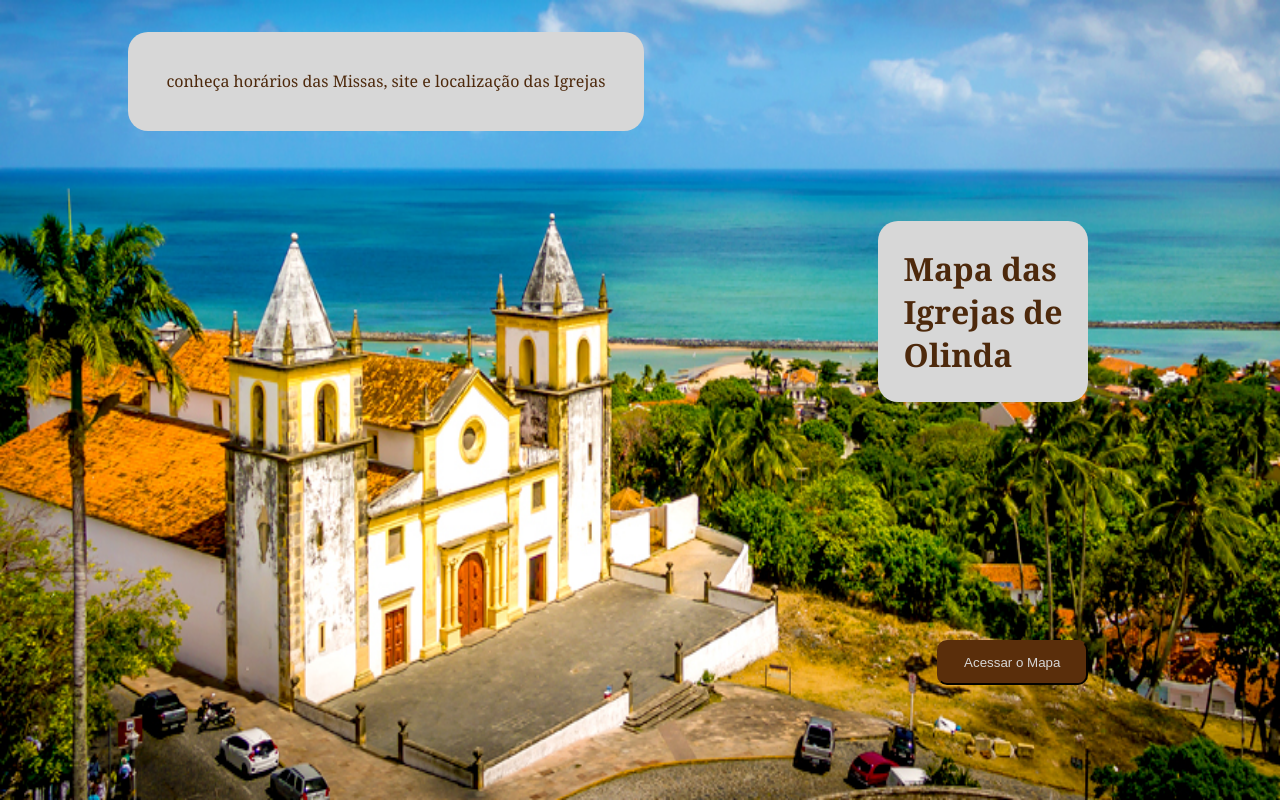
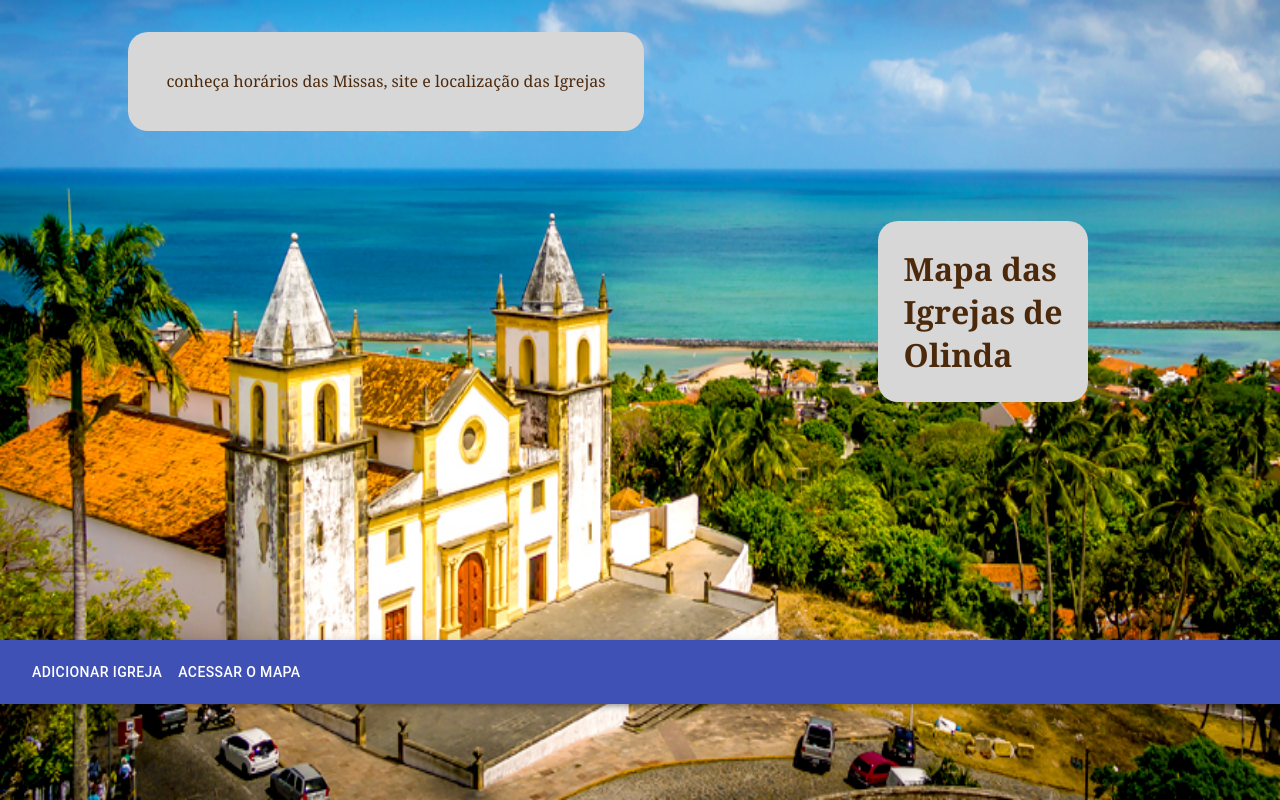
Before and after one commit to luisdelgado/Mapa-das-Igrejas-de-Olinda, a Next.js app: page / in a window 1280 px wide. Built offline with nearby package versions, Linux system fonts and the light colour scheme.

Commit message:
Adicionando Material-UI

```diff
--- a/package.json
+++ b/package.json
@@ -8,6 +8,7 @@
     "start": "next start"
   },
   "dependencies": {
+    "@material-ui/core": "^4.11.2",
     "next": "10.0.3",
     "react": "17.0.1",
     "react-dom": "17.0.1"
--- a/pages/index.js
+++ b/pages/index.js
@@ -1,7 +1,19 @@
 import Head from 'next/head'
 import styles from '../styles/Home.module.css'
+import { makeStyles } from '@material-ui/core/styles';
+import AppBar from '@material-ui/core/AppBar';
+import Toolbar from '@material-ui/core/Toolbar';
+import Button from '@material-ui/core/Button';
+
+const useStyles = makeStyles((theme) => ({
+  root: {
+    flexGrow: 1,
+  },
+}));
 
 export default function Home() {
+  const classes = useStyles();
+
   return (
     <div className={styles.container}>
       <Head>
@@ -24,7 +36,15 @@
         <img className={styles.imagePhone} src="/igrejaDaSePhone.png" />
         <p className={styles.description}>conheça horários das Missas, site e localização das Igrejas</p>
         <h1 className={styles.title}>Mapa das<br></br>Igrejas de<br></br>Olinda</h1>
-        <button className={styles.map}><a href="https://www.google.com/maps/d/edit?mid=1FnwmzldJKxOTJPvf-EfdHozkaERgIiVK&usp=sharing">Acessar o Mapa</a></button>
+        {/* <button className={styles.map}><a href="https://www.google.com/maps/d/edit?mid=1FnwmzldJKxOTJPvf-EfdHozkaERgIiVK&usp=sharing">Acessar o Mapa</a></button> */}
+        <div className={classes.root, styles.map}>
+          <AppBar position="static">
+            <Toolbar>
+              <Button color="inherit" >Adicionar Igreja</Button>
+              <Button color="inherit" >Acessar o Mapa</Button>
+            </Toolbar>
+          </AppBar>
+        </div>
       </main>
     </div>
   )
--- a/styles/Home.module.css
+++ b/styles/Home.module.css
@@ -58,13 +58,11 @@
 
 .map {
   position: absolute;
+  width: 100%;
   top: 80%;
-  right: 15%;
+}
+
+.barColor {
   color: #D7D7D7;
   background-color: #5A2E0B;
-  padding: 1%;
-  padding-left: 2%;
-  padding-right: 2%;
-  border-radius: 10px;
-  border-color: #5A2E0B;
 }
```
Also changed, not shown: 1 other file (tests, documents, lock files or other folders).
